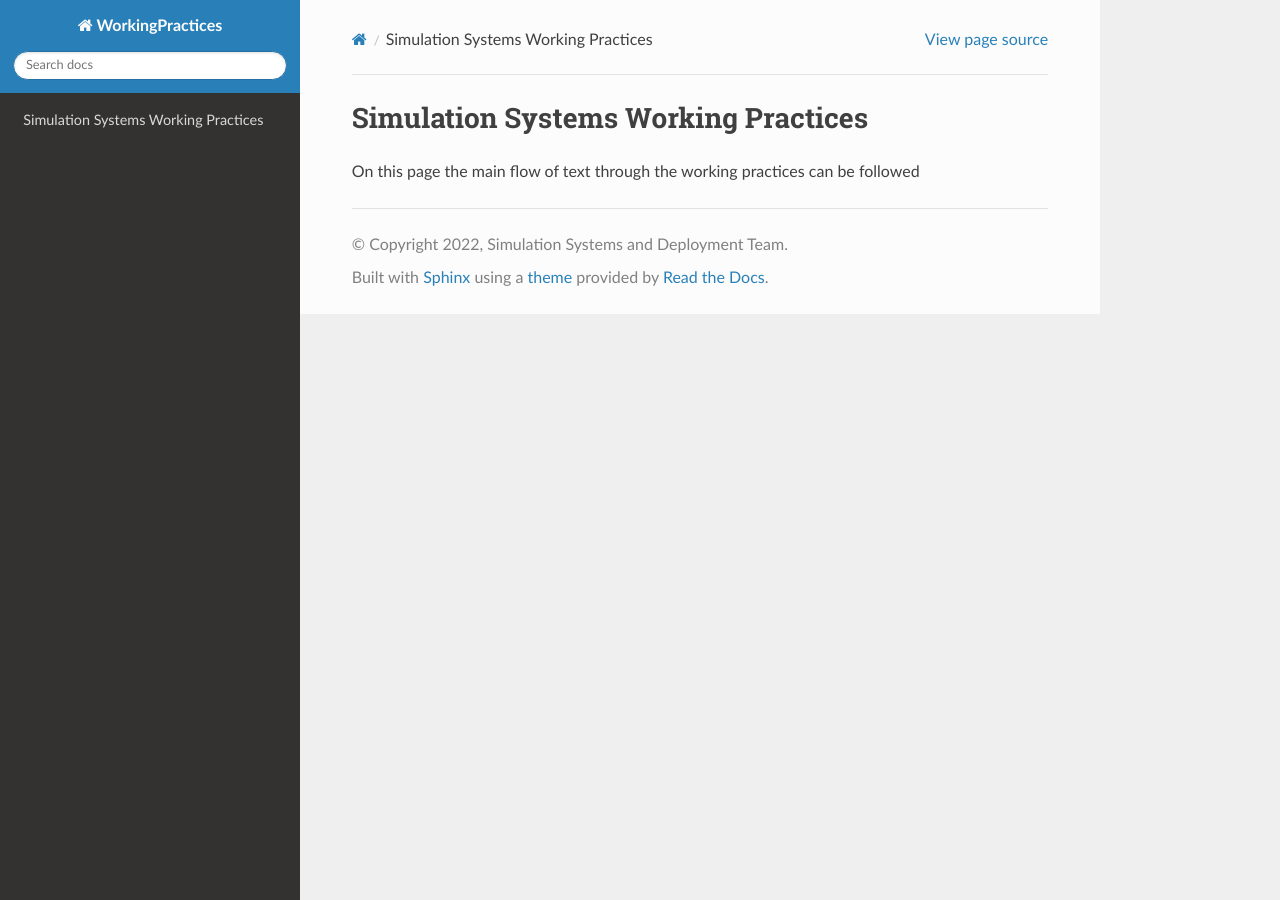
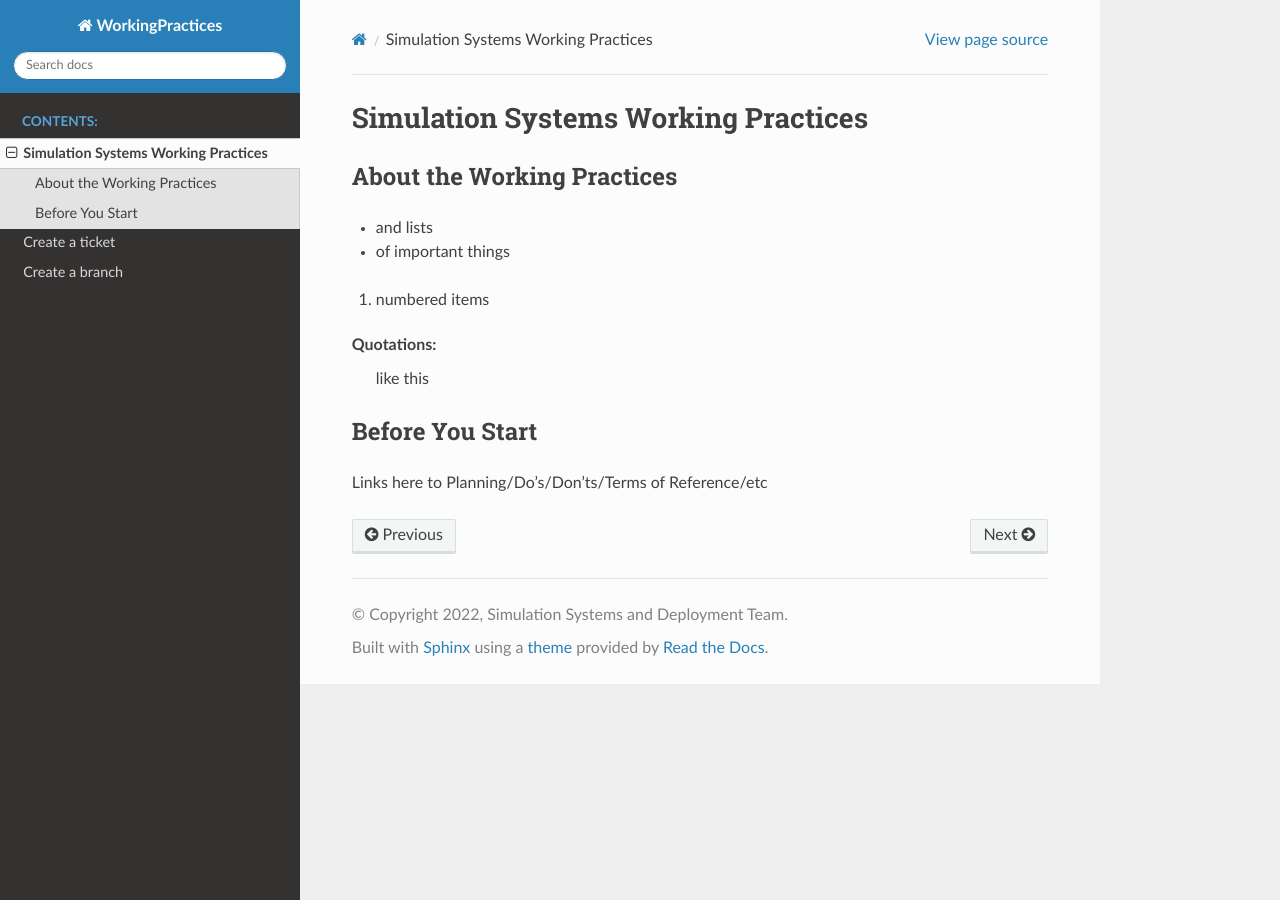
Before and after one commit to MetOffice/simulation-systems, a Sphinx documentation site: the page built from source/WorkingPractices/working_practices.rst, in a window 1280 px wide. Built offline with Sphinx 7.4.7 and the Read the Docs theme 2.0.0, drawn with Linux system fonts in a browser that asks for light colours.

Commit message:
Setting up initial files

```diff
--- /dev/null
+++ b/source/WorkingPractices/branches.rst
@@ -0,0 +1,2 @@
+Create a branch
+===============
--- /dev/null
+++ b/source/WorkingPractices/tickets.rst
@@ -0,0 +1,2 @@
+Create a ticket
+===============
--- a/source/WorkingPractices/working_practices.rst
+++ b/source/WorkingPractices/working_practices.rst
@@ -1,4 +1,17 @@
 Simulation Systems Working Practices
 ====================================
 
-On this page the main flow of text through the working practices can be followed
+About the Working Practices
+---------------------------
+
+* and lists
+* of important things
+
+1. numbered items
+
+Quotations:
+    like this
+
+Before You Start
+----------------
+Links here to Planning/Do's/Don'ts/Terms of Reference/etc
--- a/source/conf.py
+++ b/source/conf.py
@@ -39,6 +39,7 @@ templates_path = ['_templates']
 exclude_patterns = []
 
 
+
 # -- Options for HTML output -------------------------------------------------
 
 # The theme to use for HTML and HTML Help pages.  See the documentation for
--- a/source/index.rst
+++ b/source/index.rst
@@ -10,6 +10,9 @@ Simulation Systems Working Practices
    :maxdepth: 2
    :caption: Contents:
 
+   WorkingPractices/working_practices
+   WorkingPractices/tickets
+   WorkingPractices/branches
 
 
 Indices and tables
```
Also changed, not shown: 8 other files.
